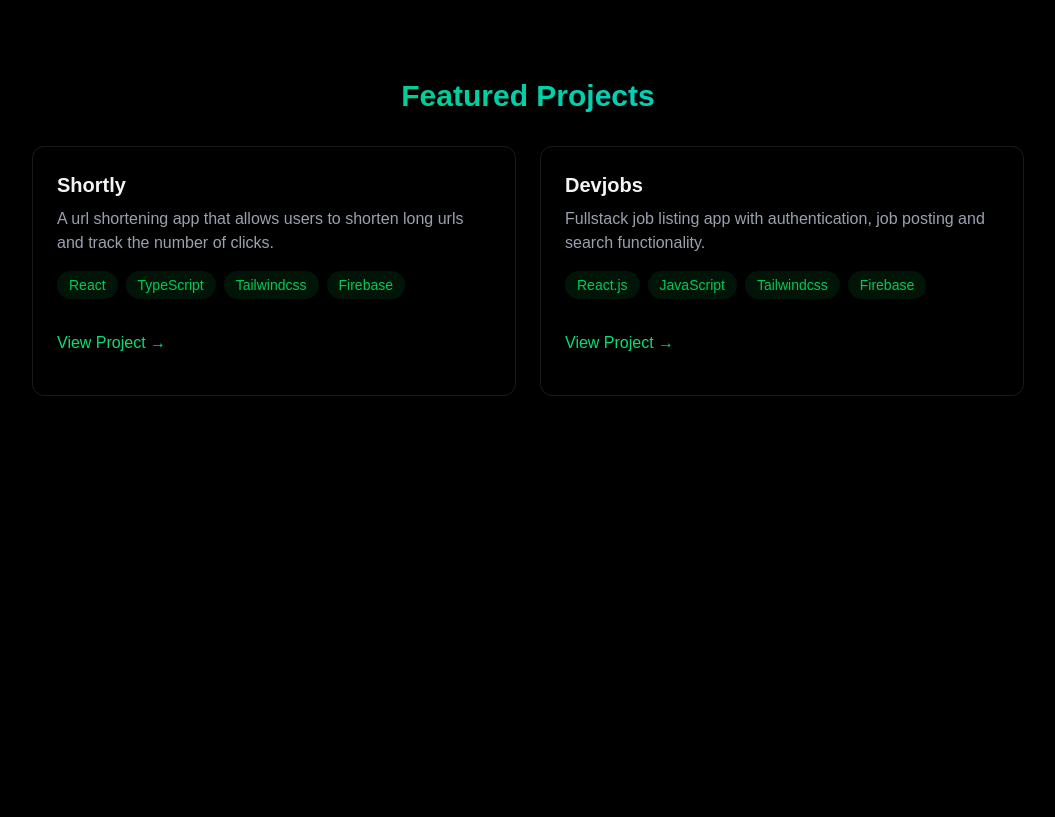
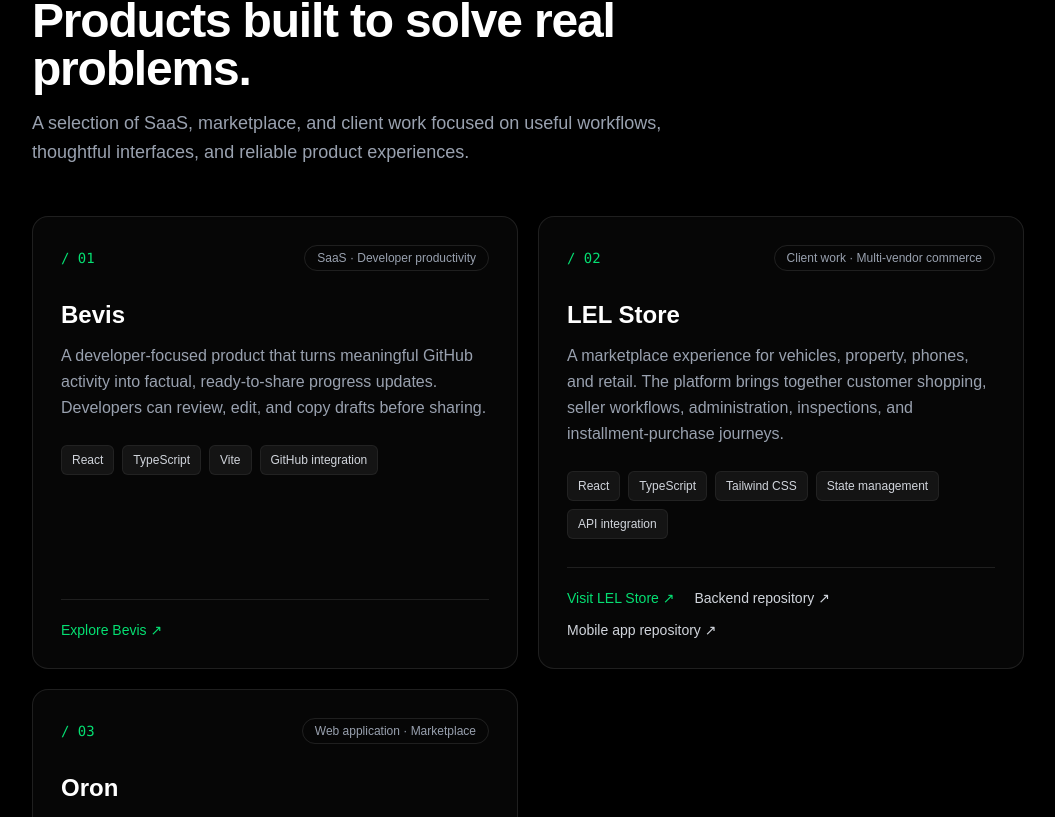
Before and after one commit to Muhammadalamin029/personal_portfolio, a React (Vite) app: page / in a window 1280 px wide. Shown: the part 1763-2580 px from the top of the page, without its empty margins (112-1167 px from the left). Built offline with nearby package versions, Linux system fonts and the light colour scheme.

Commit message:
feat: showcase approved portfolio projects

```diff
--- a/src/components/sections/Projects.tsx
+++ b/src/components/sections/Projects.tsx
@@ -1,72 +1,130 @@
 import { RevealOnScroll } from "../RevealOnScroll";
 
-const Projects = () => {
 const projects = [
   {
-      name: "Shortly",
+    number: "01",
+    name: "Bevis",
+    category: "SaaS · Developer productivity",
     description:
-        "A url shortening app that allows users to shorten long urls and track the number of clicks.",
-      skills: ["React", "TypeScript", "Tailwindcss", "Firebase"],
-      link: "https://min-short.vercel.app/",
+      "A developer-focused product that turns meaningful GitHub activity into factual, ready-to-share progress updates. Developers can review, edit, and copy drafts before sharing.",
+    skills: ["React", "TypeScript", "Vite", "GitHub integration"],
+    live: "https://trybevis.vercel.app/",
+    liveLabel: "Explore Bevis",
+    featured: true,
   },
   {
-      name: "Devjobs",
+    number: "02",
+    name: "LEL Store",
+    category: "Client work · Multi-vendor commerce",
     description:
-        "Fullstack job listing app with authentication, job posting and search functionality.",
-      skills: ["React.js", "JavaScript", "Tailwindcss", "Firebase"],
-      link: "https://dev-jobs-mu.vercel.app/",
+      "A marketplace experience for vehicles, property, phones, and retail. The platform brings together customer shopping, seller workflows, administration, inspections, and installment-purchase journeys.",
+    skills: ["React", "TypeScript", "Tailwind CSS", "State management", "API integration"],
+    live: "https://lelstore.com/",
+    liveLabel: "Visit LEL Store",
+    github: "https://github.com/Muhammadalamin029/alhaq-backend",
+    githubLabel: "Backend repository",
+    mobile: "https://github.com/Muhammadalamin029/lel-marketplace",
+    mobileLabel: "Mobile app repository",
+    featured: true,
+  },
+  {
+    number: "03",
+    name: "Oron",
+    category: "Web application · Marketplace",
+    description:
+      "A marketplace web application with product-focused workflows and a dedicated backend. The project demonstrates work across a modern Next.js frontend and API-backed product functionality.",
+    skills: ["Next.js", "TypeScript", "API integration"],
+    live: "https://oron-marketplace.vercel.app/",
+    liveLabel: "Explore Oron",
+    github: "https://github.com/Muhammadalamin029/oron",
+    githubLabel: "Frontend repository",
+    mobile: undefined,
+    featured: false,
   },
 ];
 
+const Projects = () => {
   return (
-    <section
-      id="projects"
-      className="min-h-screen flex items-center justify-center py-20"
-    >
+    <section id="projects" className="py-24 md:py-32">
       <RevealOnScroll>
         <div className="max-w-5xl mx-auto px-4">
-          <h2 className="text-3xl font-bold mb-8 bg-gradient-to-r from-green-500 to-cyan-400 bg-clip-text text-transparent text-center">
-            {" "}
-            Featured Projects
+          <div className="max-w-2xl mb-12">
+            <p className="text-sm uppercase tracking-[0.22em] text-green-400 mb-3">
+              Selected work
+            </p>
+            <h2 className="text-3xl md:text-5xl font-bold tracking-tight text-white mb-4">
+              Products built to solve real problems.
             </h2>
-          <div className="grid grid-cols-1 md:grid-cols-2 gap-6">
+            <p className="text-gray-400 text-base md:text-lg leading-relaxed">
+              A selection of SaaS, marketplace, and client work focused on useful
+              workflows, thoughtful interfaces, and reliable product experiences.
+            </p>
+          </div>
+
+          <div className="grid grid-cols-1 md:grid-cols-2 gap-5">
             {projects.map((project) => (
-              <div
-                className="
-              glass p-6 rounded-xl border border-white/10
-              hover:-translate-y-1 hover:border-green-500/30
-              hover:shadow-[0_4px_20px_rgba(59,130,246,0.1)]
-              transition-all
-            "
+              <article
+                key={project.name}
+                className={`flex flex-col rounded-2xl border border-white/10 bg-white/[0.025] p-6 md:p-7 transition-colors hover:border-green-400/40 ${project.featured ? "md:col-span-1" : ""}`}
               >
-                <h3 className="text-xl font-bold mb-2">{project.name}</h3>
-                <p className="text-gray-400 mb-4">{project.description}</p>
-                <div className="flex flex-wrap gap-2 mb-4">
-                  {project.skills.map((tech) => (
+                <div className="flex items-center justify-between gap-3 mb-7">
+                  <span className="text-sm font-mono text-green-400">
+                    / {project.number}
+                  </span>
+                  <span className="text-xs text-gray-400 border border-white/10 rounded-full px-3 py-1">
+                    {project.category}
+                  </span>
+                </div>
+
+                <h3 className="text-2xl font-semibold text-white mb-3">
+                  {project.name}
+                </h3>
+                <p className="text-gray-400 leading-relaxed mb-6">
+                  {project.description}
+                </p>
+
+                <div className="flex flex-wrap gap-2 mb-7">
+                  {project.skills.map((skill) => (
                     <span
-                      key={tech}
-                      className="
-                      bg-green-500/10 text-green-500 py-1 px-3
-                      rounded-full text-sm
-                      transition
-                      hover:bg-green-500/20 hover:-translate-y-0.5
-                      hover:shadow-[0_2px_8px_rgba(59,130,246,0.2)]
-                    "
+                      key={skill}
+                      className="text-xs text-gray-300 bg-white/[0.06] border border-white/[0.06] rounded-md px-2.5 py-1.5"
                     >
-                      {tech}
+                      {skill}
                     </span>
                   ))}
                 </div>
-                <div className="flex justify-between items-center">
+
+                <div className="mt-auto flex flex-wrap items-center gap-x-5 gap-y-3 border-t border-white/10 pt-5">
                   <a
+                    href={project.live}
                     target="_blank"
-                    href={project.link}
-                    className="text-green-400 hover:text-green-300 transition-colors my-4"
+                    rel="noreferrer"
+                    className="text-sm font-medium text-green-400 hover:text-green-300 transition-colors"
                   >
-                    View Project →
+                    {project.liveLabel} ↗
                   </a>
+                  {project.github && (
+                    <a
+                      href={project.github}
+                      target="_blank"
+                      rel="noreferrer"
+                      className="text-sm text-gray-300 hover:text-white transition-colors"
+                    >
+                      {project.githubLabel} ↗
+                    </a>
+                  )}
+                  {project.mobile && (
+                    <a
+                      href={project.mobile}
+                      target="_blank"
+                      rel="noreferrer"
+                      className="text-sm text-gray-300 hover:text-white transition-colors"
+                    >
+                      {project.mobileLabel} ↗
+                    </a>
+                  )}
                 </div>
-              </div>
+              </article>
             ))}
           </div>
         </div>
```
Lines whose indentation alone changed are shown as unchanged.
